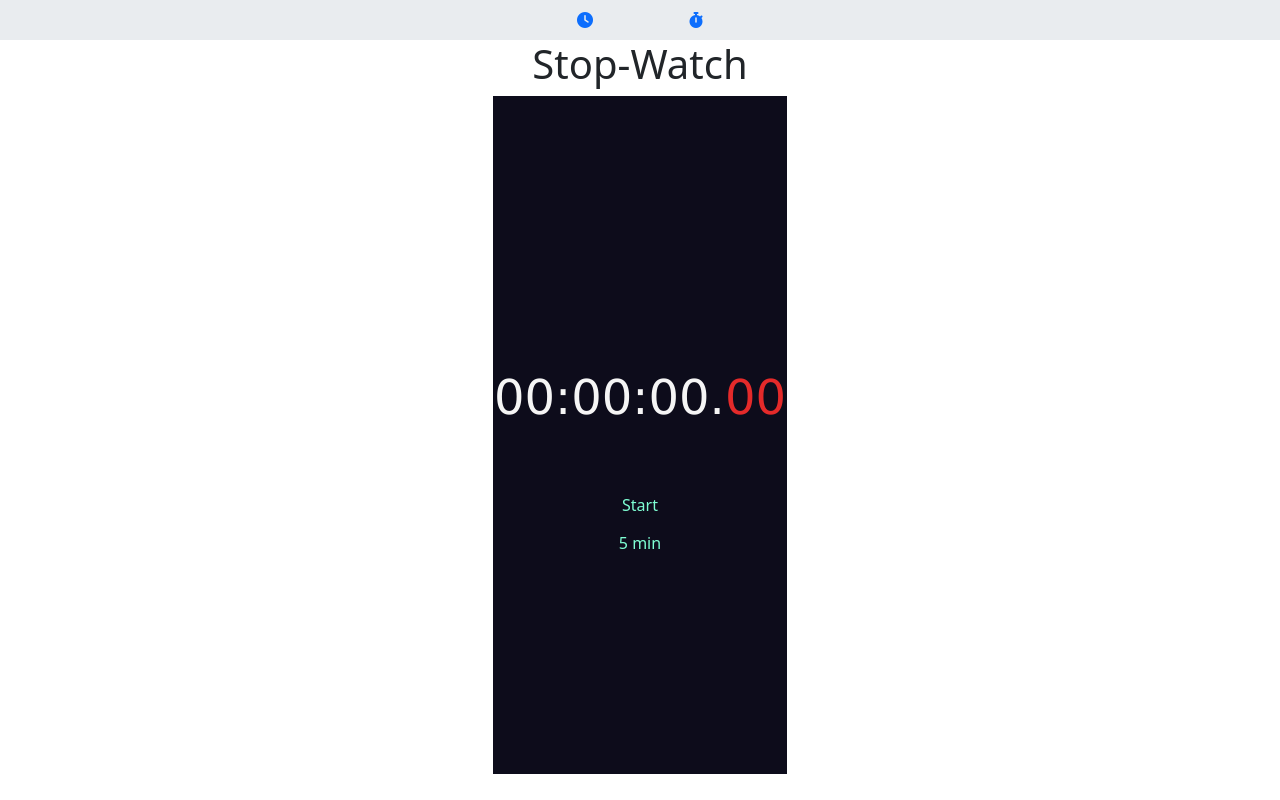
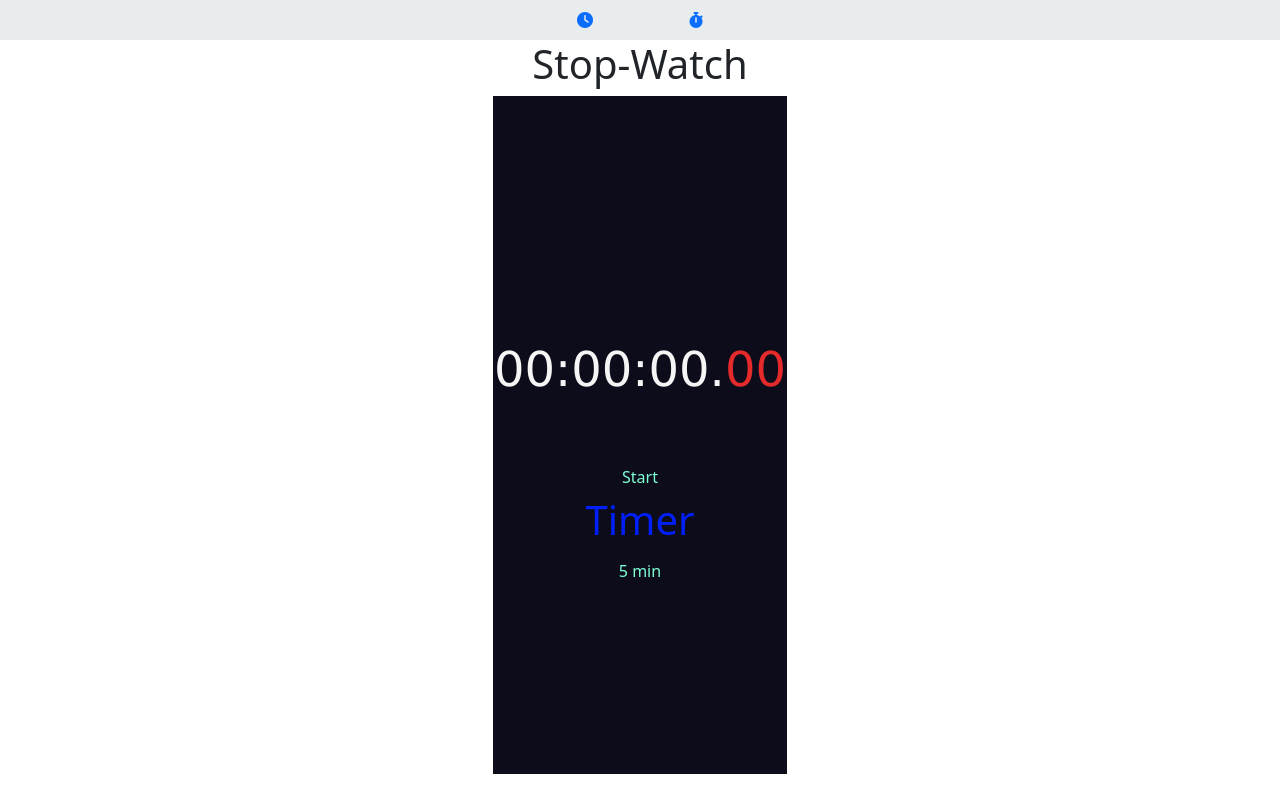
Before and after one commit to devendrathakur2520/World-Clock, a React (Create React App) app: page /stopwatch in a window 1280 px wide. Built offline with nearby package versions, Linux system fonts and the light colour scheme.

Commit message:
show & hide timer  with start button

```diff
--- a/src/components/ControlButton.js
+++ b/src/components/ControlButton.js
@@ -32,6 +32,12 @@ export default function ControlButtons(props) {
   return (
     <div className="Control-Buttons">
       <div>{props.active ? ActiveButtons : StartButton}</div>
+      <div>
+        {props.active ? (
+          ""
+        ) : (
+          <>
+            <h1 style={{ color: "#001ff9" }}> Timer</h1>
             <div
               className="btn btn-one btn-start"
               style={{ color: "aquamarine" }}
@@ -39,13 +45,9 @@ export default function ControlButtons(props) {
             >
               5 min
             </div>
-      {/* <div
-        className="btn btn-one btn-start"
-        style={{ color: "aquamarine" }}
-        onClick={props.handleReverse}
-      >
-        10 min
-      </div> */}
+          </>
+        )}
+      </div>
     </div>
   );
 }
--- a/src/components/StopWatch.js
+++ b/src/components/StopWatch.js
@@ -8,7 +8,7 @@ function StopWatch() {
   const [isPaused, setIsPaused] = useState(true);
   const [time, setTime] = useState(0);
   const [reverse, setReverse] = useState(10);
-  const [timer, setTimer] = useState(0);
+  // const [timer, setTimer] = useState(0);
 
   useEffect(() => {
     let interval = null;
@@ -24,7 +24,7 @@ function StopWatch() {
     return () => {
       clearInterval(interval);
     };
-  }, [isActive, isPaused, reverse]);
+  }, [isActive, isPaused]);
 
   const handleStart = () => {
     setIsActive(true);
@@ -40,9 +40,9 @@ function StopWatch() {
     setTime(0);
   };
 
-  const handleReverse = () => {
+  const handleReverse = (e) => {
+    setReverse(-10);
     setTime(5 * 60000);
-    setReverse(-10);
   };
 
   return (
```
Lines whose indentation alone changed are shown as unchanged.
